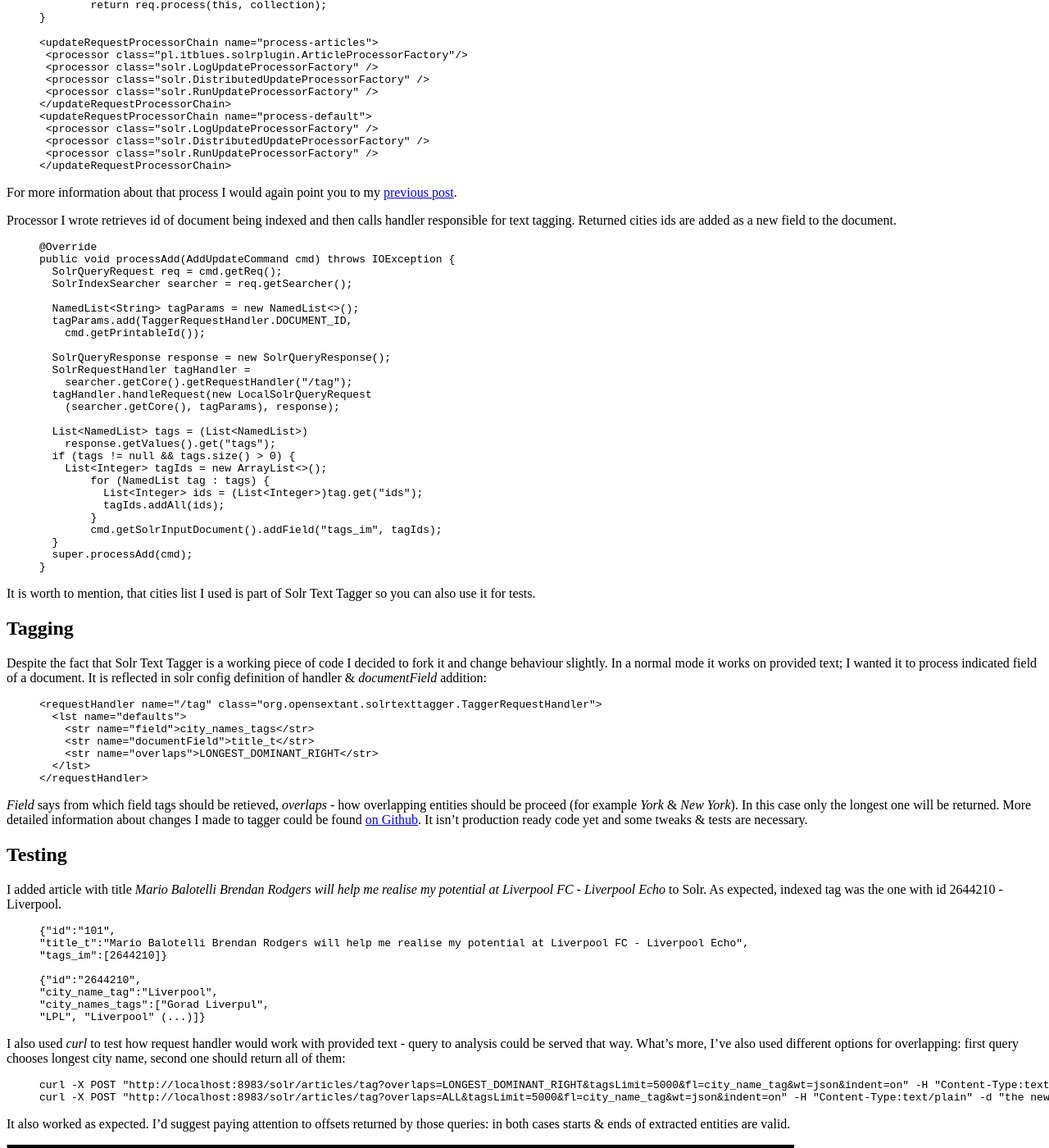
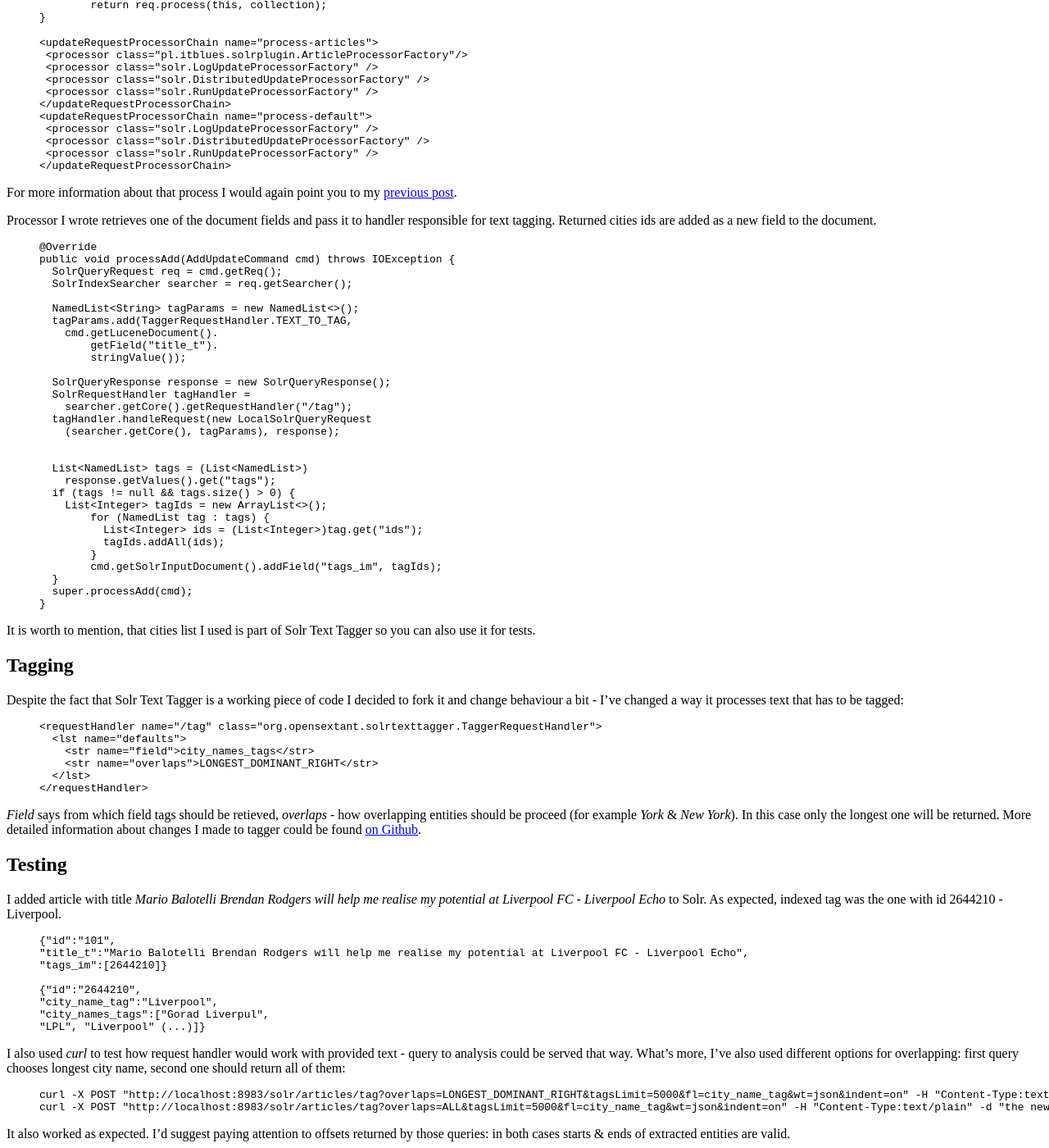
Before and after one commit to mikolajkania/mikolajkania.github.io, a Jekyll site: the page built from _posts/2017-03-30-extract-entities-with-solr-text-tagger.md, in a window 1280 px wide and 1400 px high, scrolled down 1753 px. Shown: the whole window at 82% size. Built offline with Jekyll 4.4.1, drawn with Linux system fonts in a browser that asks for light colours.

Commit message:
Changes in forked tagger reflected in a post

```diff
--- a/_posts/2017-03-30-extract-entities-with-solr-text-tagger.md
+++ b/_posts/2017-03-30-extract-entities-with-solr-text-tagger.md
@@ -91,7 +91,7 @@ public UpdateResponse add(String collection, Collection<SolrInputDocument> docs,
 {% endhighlight %}
 For more information about that process I would again point you to my [previous post](http://itblues.pl/2017/02/19/how-to-add-data-to-solr-during-indexing/).
 
-Processor I wrote retrieves id of document being indexed and then calls handler responsible for text tagging. Returned cities ids are added as a new field to the document.
+Processor I wrote retrieves one of the document fields and pass it to handler responsible for text tagging. Returned cities ids are added as a new field to the document.
 {% highlight java %}
 @Override
 public void processAdd(AddUpdateCommand cmd) throws IOException {
@@ -99,14 +99,17 @@ public void processAdd(AddUpdateCommand cmd) throws IOException {
   SolrIndexSearcher searcher = req.getSearcher();
 
   NamedList<String> tagParams = new NamedList<>();
-  tagParams.add(TaggerRequestHandler.DOCUMENT_ID,
-    cmd.getPrintableId());
+  tagParams.add(TaggerRequestHandler.TEXT_TO_TAG,
+    cmd.getLuceneDocument().
+	getField("title_t").
+	stringValue());
 
   SolrQueryResponse response = new SolrQueryResponse();
   SolrRequestHandler tagHandler =
     searcher.getCore().getRequestHandler("/tag");
   tagHandler.handleRequest(new LocalSolrQueryRequest
     (searcher.getCore(), tagParams), response);
+
 
   List<NamedList> tags = (List<NamedList>)
     response.getValues().get("tags");
@@ -125,17 +128,16 @@ public void processAdd(AddUpdateCommand cmd) throws IOException {
 It is worth to mention, that cities list I used is part of Solr Text Tagger so you can also use it for tests.
 
 <h2>Tagging</h2>
-Despite the fact that Solr Text Tagger is a working piece of code I decided to fork it and change behaviour slightly. In a normal mode it works on provided text; I wanted it to process indicated field of a document. It is reflected in solr config definition of handler & *documentField* addition:
+Despite the fact that Solr Text Tagger is a working piece of code I decided to fork it and change behaviour a bit - I've changed a way it processes text that has to be tagged:
 {% highlight xml %}
 <requestHandler name="/tag" class="org.opensextant.solrtexttagger.TaggerRequestHandler">
   <lst name="defaults">
     <str name="field">city_names_tags</str>
-    <str name="documentField">title_t</str>
     <str name="overlaps">LONGEST_DOMINANT_RIGHT</str>
   </lst>
 </requestHandler>
 {% endhighlight %}
-*Field* says from which field tags should be retieved, *overlaps* - how overlapping entities should be proceed (for example *York* & *New York*). In this case only the longest one will be returned. More detailed information about changes I made to tagger could be found [on Github](https://github.com/mikolajkania/SolrTextTagger/blob/master/src/main/java/org/opensextant/solrtexttagger/TaggerRequestHandler.java). It isn't production ready code yet and some tweaks & tests are necessary.
+*Field* says from which field tags should be retieved, *overlaps* - how overlapping entities should be proceed (for example *York* & *New York*). In this case only the longest one will be returned. More detailed information about changes I made to tagger could be found [on Github](https://github.com/mikolajkania/SolrTextTagger/blob/b01f4bb7d385d1cad7a691a138c2aee407925219/src/main/java/org/opensextant/solrtexttagger/TaggerRequestHandler.java).
 
 <h2>Testing</h2>
 I added article with title *Mario Balotelli Brendan Rodgers will help me realise my potential at Liverpool FC - Liverpool Echo* to Solr. As expected, indexed tag was the one with id 2644210 - Liverpool.
```
